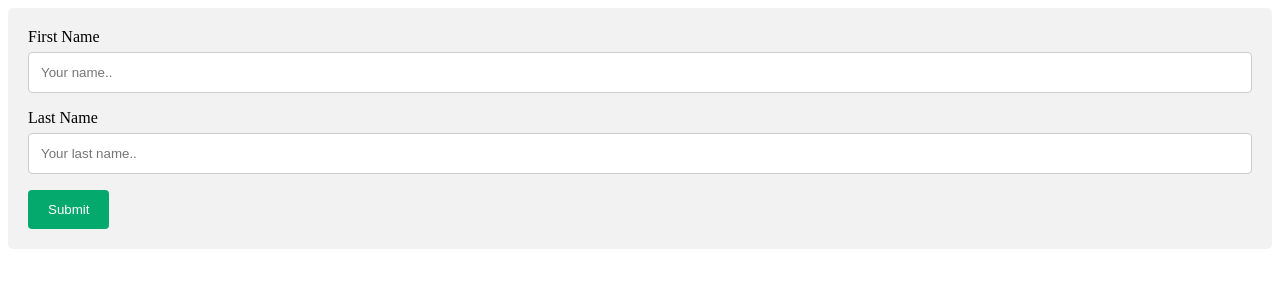
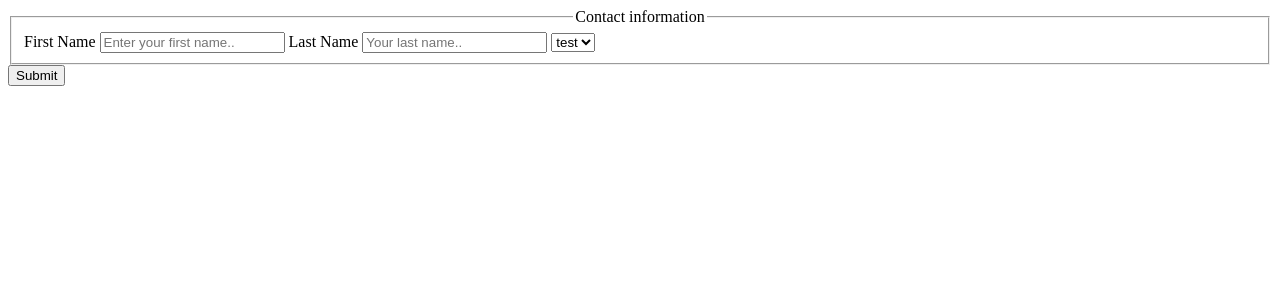
Before and after one commit to rzvdev1/cookie-stand, a plain HTML site: page html/contact.html in a window 1280 px wide. Drawn offline with Linux system fonts and the light colour scheme.

Commit message:
testing files

```diff
--- a/css/style.css
+++ b/css/style.css
@@ -74,39 +74,6 @@ li {
   list-style-type: none;
 }
 
-/* w3schools css for contact form */
-input[type="text"],
-select,
-textarea {
-  width: 100%;
-  padding: 12px;
-  border: 1px solid #ccc;
-  border-radius: 4px;
-  box-sizing: border-box;
-  margin-top: 6px;
-  margin-bottom: 16px;
-  resize: vertical;
-}
-
-input[type="submit"] {
-  background-color: #04aa6d;
-  color: white;
-  padding: 12px 20px;
-  border: none;
-  border-radius: 4px;
-  cursor: pointer;
-}
-
-input[type="submit"]:hover {
-  background-color: #45a049;
-}
-
-.container {
-  border-radius: 5px;
-  background-color: #f2f2f2;
-  padding: 20px;
-}
-
 .navbar-img {
   border-radius: 50%;
   width: 85px;
@@ -132,3 +99,6 @@ a {
 #list-item {
   display: block;
 }
+legend {
+  text-align: center;
+}
--- a/html/contact.html
+++ b/html/contact.html
@@ -9,17 +9,17 @@
   </head>
   <body>
     <main>
-      <!-- w3schools contact form https://www.w3schools.com/howto/howto_css_contact_form.asp -->
-      <div class="container">
-        <form action="/action_page.php">
+      <div>
+        <form id="my-form">
+          <fieldset>
+            <legend>Contact information</legend>
             <label for="fname">First Name</label>
             <input
               type="text"
               id="fname"
               name="firstname"
-            placeholder="Your name.."
+              placeholder="Enter your first name.."
             />
-
             <label for="lname">Last Name</label>
             <input
               type="text"
@@ -27,9 +27,16 @@
               name="lastname"
               placeholder="Your last name.."
             />
-          <input type="submit" value="Submit" />
+            <label>
+              <select>
+                <option>test</option>
+              </select>
+            </label>
+          </fieldset>
+          <button type="submit">Submit</button>
         </form>
       </div>
     </main>
+    <script src="/js/script.js"></script>
   </body>
 </html>
--- /dev/null
+++ b/js/script.js
@@ -0,0 +1,10 @@
+let myForm = document.getElementById("my-form");
+
+function handleSubmit(event) {
+  event.preventDefault();
+  alert("This form has been successfully submitted!");
+}
+
+myForm.addEventListener("submit", handleSubmit);
+
+myForm.reset();
```
Also changed, not shown: index.html (+1 -1 lines). Lines whose indentation alone changed are shown as unchanged.
